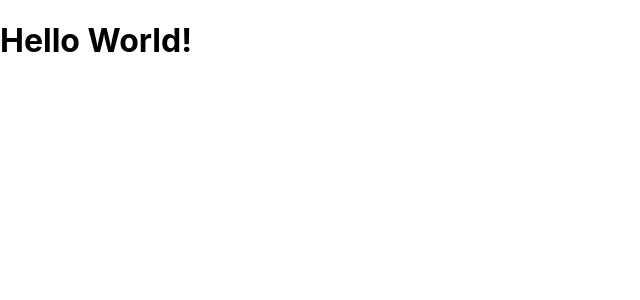
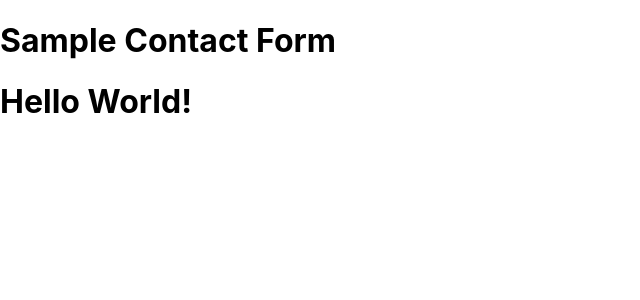
Before and after one commit to anthonypena97/sample-contactform, a React (Create React App) app: page / in a window 1280 px wide. Shown: the top 300 px of the page, without its empty margins (0-640 px from the left). Built offline with nearby package versions, Linux system fonts and the light colour scheme.

Commit message:
added header componenet

```diff
--- a/src/App.js
+++ b/src/App.js
@@ -1,3 +1,4 @@
+import Header from './components/Header';
 import Contact from './components/Contact';
 
 // import './App.css';
@@ -6,7 +7,13 @@
 
   return (
 
-    <Contact></Contact>
+    <div>
+
+      <Header></Header>
+
+      <Contact></Contact>
+
+    </div>
 
   );
 }
--- /dev/null
+++ b/src/components/Header/index.js
@@ -0,0 +1,13 @@
+import React from 'react';
+
+function Header() {
+
+  return (
+
+    <h1>Sample Contact Form</h1>
+
+  )
+
+}
+
+export default Header;
```
